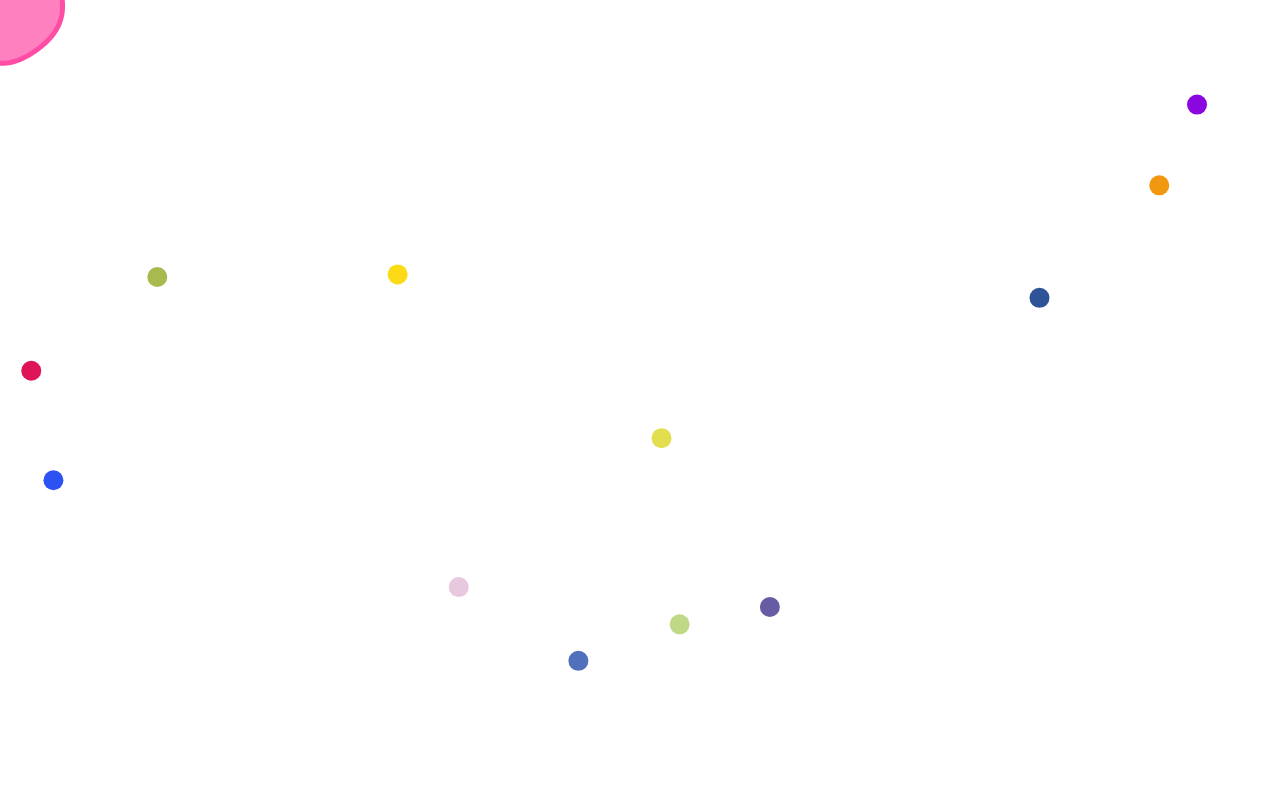
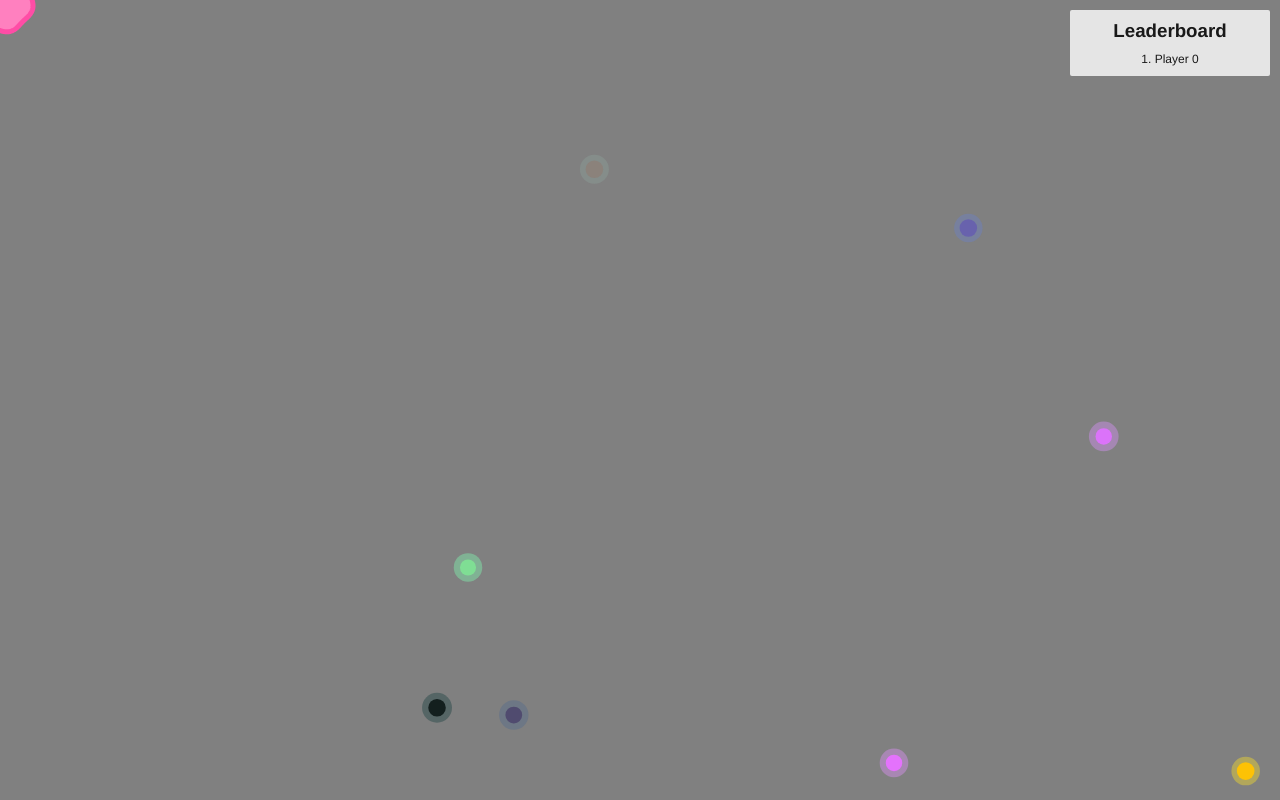
Before and after one commit to phazeio/frontend, a plain HTML site: page index.html in a window 1280 px wide. Drawn offline with Linux system fonts and the light colour scheme.

Commit message:
Fancy stuffs

```diff
--- a/index.html
+++ b/index.html
@@ -3,28 +3,85 @@
 	<title>Froglio</title>
 </head>
 <body>
-	<canvas id="canvas">
-	</canvas>
+	<canvas id="canvas"></canvas>
+	<div id="stats">
+		<div class="container">
+			<h3 style="text-align: center">Leaderboard</h3>
+			<div id="top">
+				<ul>
+					<li>1. Player <span id="score">0</span></li>
+				</ul>
+			</div>
+		</div>
+	</div>
 </body>
 <script type="text/javascript">
-	var canvas = document.getElementById('canvas'),
-		ctx = canvas.getContext('2d'),
-		cx = cy = 150,
-		speed = 10,
-		mX = mY = theta = 0,
-		food = [],
-		foodRadius = 10,
-		lineWidth = 5,
-		radius = 60;
+	var canvas = document.getElementById('canvas')
+		, ctx = canvas.getContext('2d')
+		, SPEED = 3
+		, mX = mY = theta = 0
+		, food = []
+		, foodRadius = 10
+		, lineWidth = 5
+		, radius = 30
+		, score = 0
+		, p = new Player();
 
 	canvas.height = window.innerHeight;
 	canvas.width = window.innerWidth;
 
-	spawnFood();
+	function clearMap() {
+		ctx.fillStyle = "grey";
+		ctx.fillRect(0, 0, canvas.width, canvas.height);
+	}
 
-	function drawCharacter() {
-		var amp = 1,
-			sineCount = Math.floor(Math.random() * 5) + 2,
+	function sineCircleXYatAngle(cx, cy, radius, amplitude, angle, sineCount){
+		var x = cx + (radius + amplitude * Math.sin(sineCount * angle)) * Math.cos(angle),
+			y = cy + (radius + amplitude * Math.sin(sineCount * angle)) * Math.sin(angle);
+	  	return({x:x,y:y});
+	}
+
+	function spawnFood() {
+		food.push(new Food());
+	}
+
+	/*
+	* Player Class
+	*/
+	function Player() {
+		this.x = canvas.width / 2;
+		this.y = canvas.height / 2;
+
+		/*
+		* @setter set x
+		*/
+		this.setX = x => this.x = x;
+
+		/*
+		* @setter set y
+		*/
+		this.setY = y => this.y = y;
+
+		/*
+		* move player
+		*/
+		this.move = () => {
+			this.y += SPEED * Math.sin(theta);
+			this.x += SPEED * Math.cos(theta);
+		}
+
+		/*
+		* update angle
+		*/
+		this.update = () => {
+			var opp = mY - this.y,
+				adj = mX - this.x;
+			theta = Math.atan(opp/adj) + (mX <= this.x ? Math.PI : 0); //theta depends on quadrant
+		}
+
+		this.draw = () => {
+			var amp = 1.2,
+				sineCount = Math.floor(Math.random() * 5) + 3,
 				start = Math.floor(Math.random() * 100),
 				stop = start + 360;
 
@@ -32,7 +89,7 @@
 
 			for (var i = start; i < stop; i++) {
 				var angle = i * Math.PI / 180,
-		  		pt = sineCircleXYatAngle(cx, cy, radius, amp, angle, sineCount);
+			  		pt = sineCircleXYatAngle(this.x, this.y, radius + score, amp, angle, sineCount);
 			  	ctx.lineTo(pt.x, pt.y);
 			}
 
@@ -43,63 +100,62 @@
 			ctx.closePath();
 			ctx.stroke();
 		}
-
-	function clearMap() {
-		ctx.clearRect(0, 0, canvas.width, canvas.height);
 	}
 
-	function sineCircleXYatAngle(cx, cy, radius, amplitude, angle, sineCount){
-		var x = cx + (radius + amplitude * Math.sin(sineCount * angle)) * Math.cos(angle),
-			y = cy + (radius + amplitude * Math.sin(sineCount * angle)) * Math.sin(angle);
-	  	return({x:x,y:y});
-	}
+	/*
+	* Food Class
+	* @ creates food
+	* @ no parameteres
+	*/
+	function Food() {
+		this.xPos = Math.random() * window.innerWidth;
+		this.yPos = Math.random() * window.innerHeight;
+		this.color = randomColor();
 
-	function update() {
-		var opp = mY - cy,
-			adj = mX - cx;
-		theta = Math.atan(opp/adj) + (mX <= cx ? Math.PI : 0); //theta depends on quadrant
-	}
+		console.log(this.color);
+		// console.log(h2r(this.color));
 
-	function move() {
-		cy += speed * Math.sin(theta);
-		cx += speed * Math.cos(theta);
-	}
+		this.draw = function() {
+			var r = h2r(this.color);
+			if(r == null)
+				return;
 
-	function spawnFood() {
-		var xPos = Math.random() * window.innerWidth,
-			yPos = Math.random() * window.innerHeight,
-			color = randomColor();
+			ctx.fillStyle = 'rgba(' + r.r + ', ' + (r.g + 30) + ', ' + (r.b + 30) + ', ' + 0.4 + ')';
+			ctx.beginPath();
+			ctx.arc(this.xPos, this.yPos, foodRadius + 4 + (Math.random() * 1), 0, 2 * Math.PI);
+			ctx.closePath();
+			ctx.fill();
 
-		food.push({
-			xPos: xPos,
-			yPos: yPos,
-			color, color
-		})
-
-		drawFood(xPos, yPos, color);
-	}
-
-	function drawFood(xPos, yPos, color) {
-		ctx.fillStyle = color;
+			ctx.fillStyle = this.color;
 			ctx.beginPath();
-		ctx.arc(xPos, yPos, foodRadius, 0, 2 * Math.PI);
+			ctx.arc(this.xPos, this.yPos, foodRadius - 2 + (Math.random() * 1), 0, 2 * Math.PI);
 			ctx.closePath();
 			ctx.fill();
 		}
 
-	function drawAllFood() {
-		var radDist = radius + foodRadius;
+		/*
+		* checks if food is colliding w/
+		* @returns boolean
+		*/
+		this.checkCollision = function() {
+			var radDist = radius + score + foodRadius - 2
+				, actualDist = Math.sqrt(Math.pow(this.xPos - p.x, 2) + Math.pow(this.yPos - p.y, 2));
 
-		for (var i = 0; i < food.length; i++) {
-			var actualDist = Math.sqrt(Math.pow(food[i].xPos - cx, 2) + Math.pow(food[i].yPos - cy, 2));
-
-			if (actualDist > radDist) {
-				drawFood(food[i].xPos, food[i].yPos, food[i].color);
-			} else {
-				food.splice(i, 1);
-				increaseRadius();
+			if (actualDist > radDist)
+				return false
+			else
+				return true
 		}
 	}
+
+	function drawAllFood() {
+		for(var i = 0; i < food.length; i++)
+			if(food[i].checkCollision()) {
+				food.splice(i, 1);
+				i--;
+				score++;
+			} else
+				food[i].draw();
 	}
 
 	function increaseRadius() {
@@ -113,33 +169,76 @@
 		return '#' + Math.floor(Math.random() * 16777215).toString(16);
 	}
 
-	var count = 0;
-
-	setInterval(() => {
-		count++;
-		update();
-		if ((Math.abs(mX - cx) > 5 || (Math.abs(mY - cy) > 5))) move(); //don't move if the mouse is basically centered on the character
-		clearMap();
-		drawAllFood();
-
-		if (count >= 6) {
-			count = 0;
-			spawnFood();
+	function h2r(h) {
+	    var result = /^#?([a-f\d]{2})([a-f\d]{2})([a-f\d]{2})$/i.exec(h);
+	    return result ? {
+	        r: parseInt(result[1], 16),
+	        g: parseInt(result[2], 16),
+	        b: parseInt(result[3], 16)
+	    } : null;
 	}
 
-		drawCharacter();
-	}, 1000 / 15)
+	var count = 0;
 
 	document.addEventListener('mousemove', function(e) {
 		mX = e.clientX;
 		mY = e.clientY;
 	})
+
+	setInterval(() => {
+		document.getElementById('score').innerHTML = score;
+		count++;
+		p.update();
+		if ((Math.abs(mX - p.x) > 5 || (Math.abs(mY - p.y) > 5))) p.move(); //don't move if the mouse is basically centered on the character
+		clearMap();
+		drawAllFood();
+
+		if (count >= 30) {
+			count = 0;
+			spawnFood();
+		}
+
+		p.draw();
+	}, 1000 / 60)
 </script>
 <style type="text/css">
 	* {
 		border: 0;
 		margin: 0;
 		padding: 0;
+		font-family: Helvetica;
+	}
+
+	#stats {
+		position: absolute;
+		right: 10;
+		top: 10;
+		z-index: 3000;
+		width: 200px;
+		background-color: white;
+		border-color: #fffff2;
+		border-radius: 2px;
+		opacity: 0.8;
+	}
+
+	#top {
+		margin-top: 10px;
+		/*opacity: 0.5;*/
+	}
+
+	#top ul {
+		margin-left: 0;
+		font-size: 12px;
+		text-align: center;
+	}
+
+	#top ul li {
+		list-style-type: none;
+	}
+
+	.container {
+		padding: 5px;
+		margin: 5px;
 	}
 </style>
 </html>
```
Lines whose indentation alone changed are shown as unchanged.
